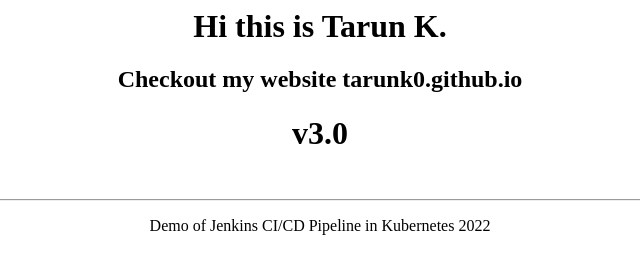
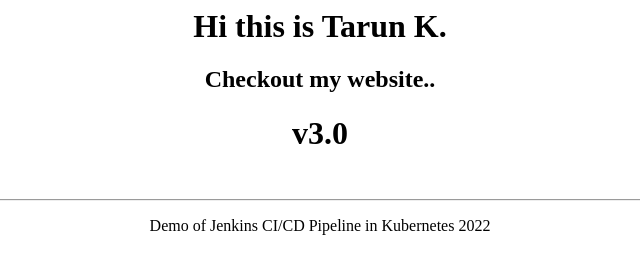
Before and after one commit to tarunk0/ci-cd-pipelines-2, a plain HTML site: page index.html in a window 1280 px wide. Shown: the whole page, without its empty margins (320-960 px from the left). Drawn offline with Linux system fonts and the light colour scheme.

Commit message:
Update index.html

```diff
--- a/index.html
+++ b/index.html
@@ -1,6 +1,6 @@
 <center>
 	<h1>Hi this is Tarun K.</h1>
-	<h2> Checkout my website tarunk0.github.io </h2>
+	<h2> Checkout my website.. </h2>
 	<h1>v3.0</h1>
 	<br><hr>
 	<p>Demo of Jenkins CI/CD Pipeline in Kubernetes 2022</p>
```
